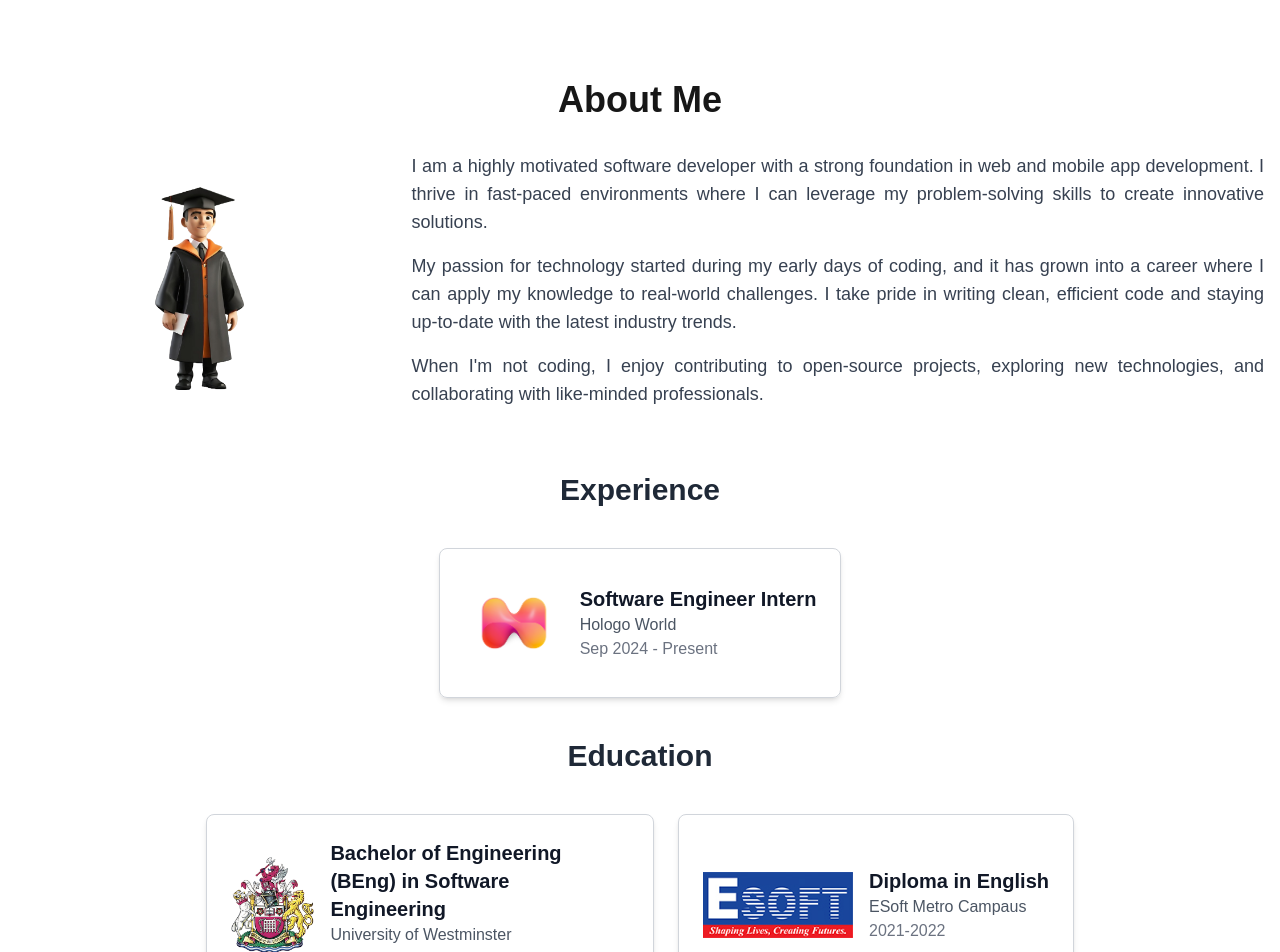
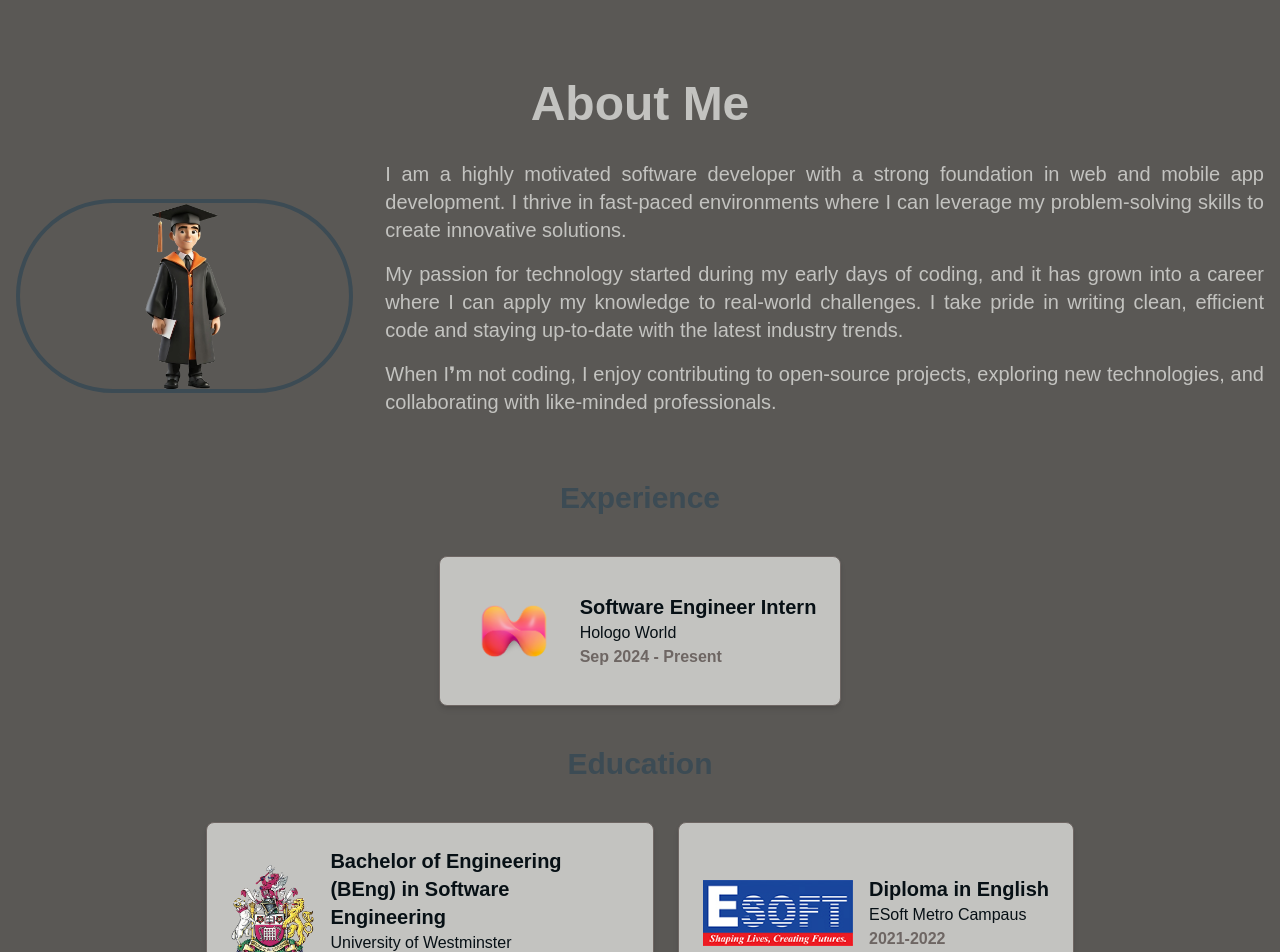
Before and after one commit to DharshanSR/Personal-Portfolio, a Next.js app: page /about in a window 1280 px wide. Shown: the top 952 px of the page. Built offline with nearby package versions, Linux system fonts and the light colour scheme.

Commit message:
change the bg color and other styles

```diff
--- a/src/app/about/page.tsx
+++ b/src/app/about/page.tsx
@@ -1,6 +1,5 @@
-// components/AboutMe.tsx
 import React from "react";
-import Image from "next/image"; // Next.js Image import
+import Image from "next/image";
 import profileImage from '@/public/assests/images/Graduate-Men.png';
 import hologoWorldLogo from '@/public/assests/images/hologoWorld.png';
 import westminsterLogo from '@/public/assests/images/westminster-logo.png';
@@ -12,7 +11,7 @@ const experiences = [
         role: "Software Engineer Intern",
         company: "Hologo World",
         duration: "Sep 2024 - Present",
-        logo: hologoWorldLogo, // Use imported image
+        logo: hologoWorldLogo,
     },
 ];
 
@@ -21,54 +20,53 @@ const education = [
         degree: "Bachelor of Engineering (BEng) in Software Engineering",
         institution: "University of Westminster",
         year: "2023 - Present",
-        logo: westminsterLogo, // Use imported image
+        logo: westminsterLogo,
     },
     {
         degree: "Diploma in English",
         institution: "ESoft Metro Campaus",
         year: "2021-2022",
-        logo: esoftLogo, // Use imported image
+        logo: esoftLogo,
     },
     {
         degree: "Advanced Level - Physical Science",
         institution: "Hindu College, Colombo - 04",
         year: "2020-2022",
-        logo: hinduCollegeLogo, // Use imported image
+        logo: hinduCollegeLogo,
     },
 ];
 
 const AboutMe = () => {
     return (
-        <section id="about" className="container mx-auto px-4 p-6 py-20">
+        <section id="about" className="container mx-auto px-4 py-20 bg-[#5a5855]">
             {/* About Me Section */}
-            <h1 className="text-4xl font-bold text-center mb-8">About Me</h1>
+            <h1 className="text-5xl font-extrabold text-center mb-8 text-[#c3c3c0]">About Me</h1>
             <div className="flex flex-col md:flex-row items-start md:items-center mb-12">
                 {/* Larger Profile Image */}
                 <div className="relative mb-6 md:mb-0 md:mr-8">
                     <Image
-                        src={profileImage} // Profile image
+                        src={profileImage}
                         alt="Profile"
                         width={850}
                         height={850}
-                        className="rounded-full object-cover"
+                        className="rounded-full object-cover border-4 border-[#3c4b54]"
                     />
                 </div>
+
                 {/* About Me Text */}
                 <div className="flex flex-col items-center">
-                    <p className="text-lg text-gray-700 mb-4 text-justify">
+                    <p className="text-xl text-[#c3c3c0] mb-4 text-justify">
                         I am a highly motivated software developer with a strong foundation in web and mobile app
                         development. I thrive in fast-paced environments where I can leverage my problem-solving skills
-                        to create
-                        innovative solutions.
+                        to create innovative solutions.
                     </p>
-                    <p className="text-lg text-gray-700 mb-4 text-justify">
+                    <p className="text-xl text-[#c3c3c0] mb-4 text-justify">
                         My passion for technology started during my early days of coding, and it has grown into a career
-                        where I can apply my knowledge to real-world challenges. I take pride in writing clean,
-                        efficient code
+                        where I can apply my knowledge to real-world challenges. I take pride in writing clean, efficient code
                         and staying up-to-date with the latest industry trends.
                     </p>
-                    <p className="text-lg text-gray-700 mb-4 text-justify">
-                        When I'm not coding, I enjoy contributing to open-source projects, exploring new technologies,
+                    <p className="text-xl text-[#c3c3c0] mb-4 text-justify">
+                        When I❜m not coding, I enjoy contributing to open-source projects, exploring new technologies,
                         and collaborating with like-minded professionals.
                     </p>
                 </div>
@@ -76,12 +74,12 @@ const AboutMe = () => {
             </div>
 
             {/* Experience Section */}
-            <h2 className="text-3xl font-semibold text-center text-gray-800 mb-10 mt-10">Experience</h2>
+            <h2 className="text-3xl font-semibold text-center text-[#3c4b54] mb-10 mt-10">Experience</h2>
             <div className="flex flex-wrap justify-center gap-6 mb-8">
                 {experiences.map((exp, index) => (
                     <div
                         key={index}
-                        className="border border-gray-300 rounded-lg shadow-md p-6 flex items-center space-x-4 max-w-md"
+                        className="border border-[#6e6663] rounded-lg shadow-md p-6 flex items-center space-x-4 max-w-md bg-[#c3c3c0]"
                     >
                         {/* Company Logo */}
                         <div>
@@ -95,21 +93,21 @@ const AboutMe = () => {
                         </div>
                         {/* Experience Info */}
                         <div>
-                            <h3 className="text-xl font-semibold text-gray-900">{exp.role}</h3>
-                            <p className="text-gray-600">{exp.company}</p>
-                            <p className="text-gray-500">{exp.duration}</p>
+                            <h3 className="text-xl font-semibold text-[#071015]">{exp.role}</h3>
+                            <p className="text-[#071015]">{exp.company}</p>
+                            <p className="text-[#6e6663] font-bold">{exp.duration}</p>
                         </div>
                     </div>
                 ))}
             </div>
 
             {/* Education Section */}
-            <h2 className="text-3xl font-semibold text-center text-gray-800 mb-10 mt-10">Education</h2>
+            <h2 className="text-3xl font-semibold text-center text-[#3c4b54] mb-10 mt-10">Education</h2>
             <div className="flex flex-wrap justify-center gap-6 mb-8">
                 {education.map((edu, index) => (
                     <div
                         key={index}
-                        className="border border-gray-300 rounded-lg shadow-md p-6 flex items-center space-x-4 max-w-md"
+                        className="border border-[#6e6663] rounded-lg shadow-md p-6 flex items-center space-x-4 max-w-md bg-[#c3c3c0]"
                     >
                         {/* Institution Logo */}
                         <div>
@@ -123,14 +121,13 @@ const AboutMe = () => {
                         </div>
                         {/* Education Info */}
                         <div>
-                            <h3 className="text-xl font-semibold text-gray-900">{edu.degree}</h3>
-                            <p className="text-gray-600">{edu.institution}</p>
-                            <p className="text-gray-500">{edu.year}</p>
+                            <h3 className="text-xl font-semibold text-[#071015]">{edu.degree}</h3>
+                            <p className="text-[#071015]">{edu.institution}</p>
+                            <p className="text-[#6e6663] font-bold">{edu.year}</p>
                         </div>
                     </div>
                 ))}
             </div>
-
         </section>
     );
 };
```
